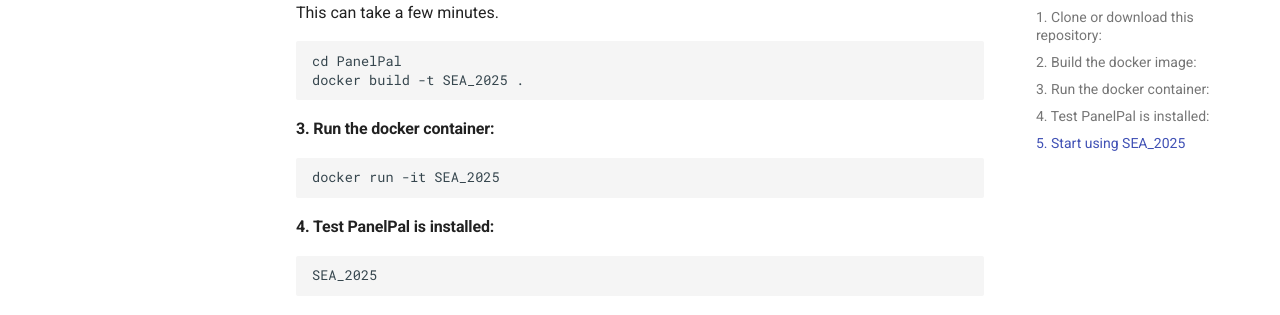
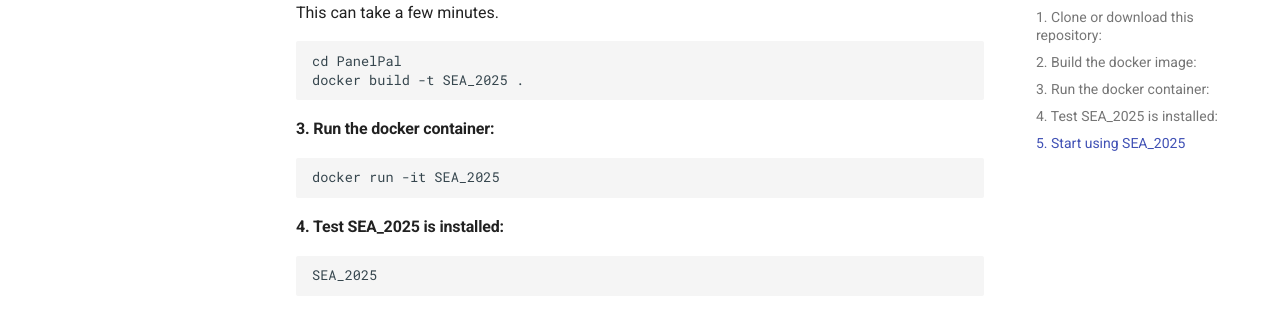
Before and after one commit to RebeccaSizer/Software_Engineering_Assessment_2025_AR_RW_RS, an MkDocs documentation site: the page built from docs/installation.md, in a window 1280 px wide and 900 px high, scrolled down 569 px. Shown: the part 199-514 px from the top of the window. Built offline with MkDocs 1.6.1 and Material for MkDocs 9.7.7, drawn with Linux system fonts in a browser that asks for light colours.

````diff
--- a/docs/installation.md
+++ b/docs/installation.md
@@ -35,7 +35,7 @@ docker build -t SEA_2025 .
 docker run -it SEA_2025
 ```
 
-#### 4. Test PanelPal is installed:
+#### 4. Test SEA_2025 is installed:
 
 ```
 SEA_2025
````
Also changed, not shown: README.md (+5 -5 lines).
